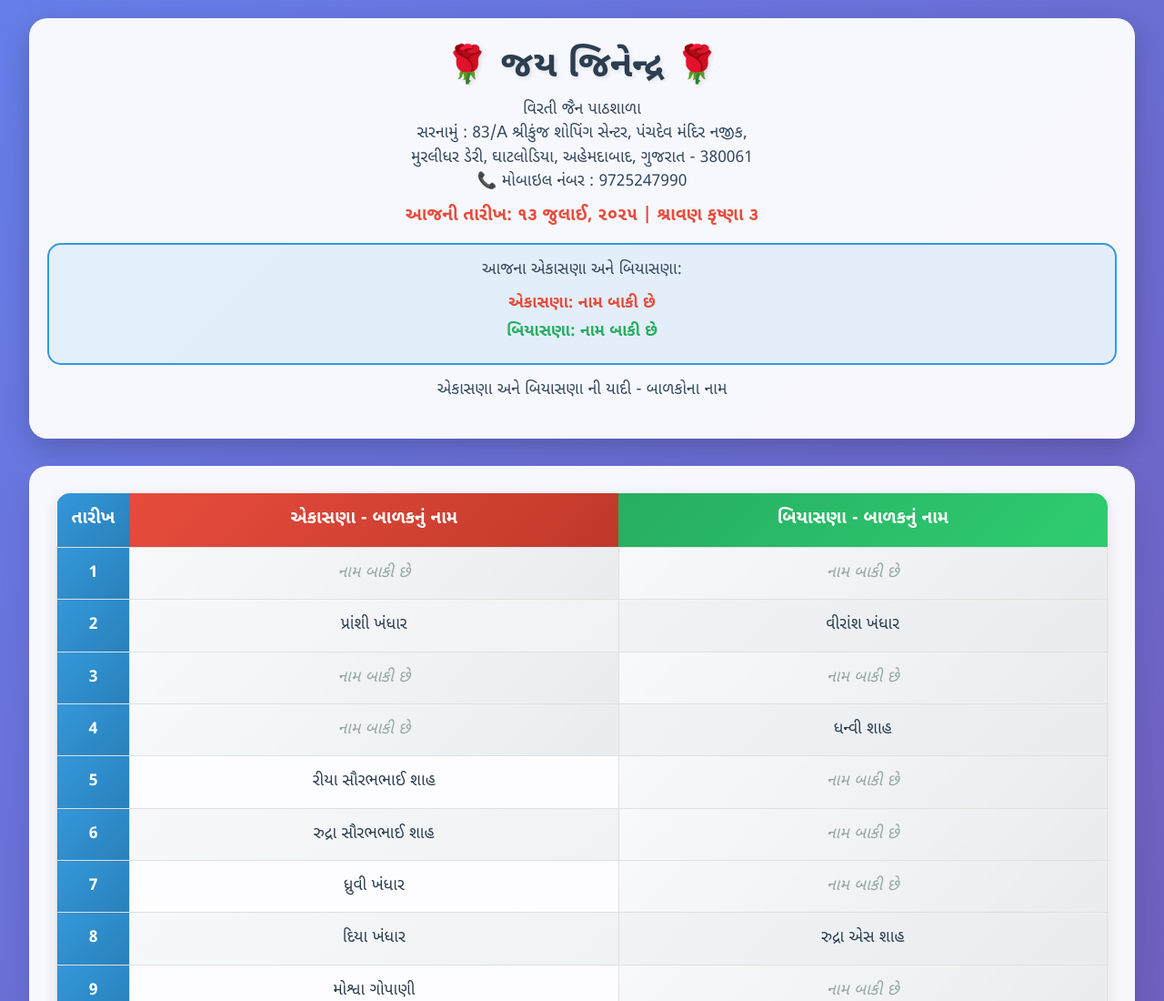
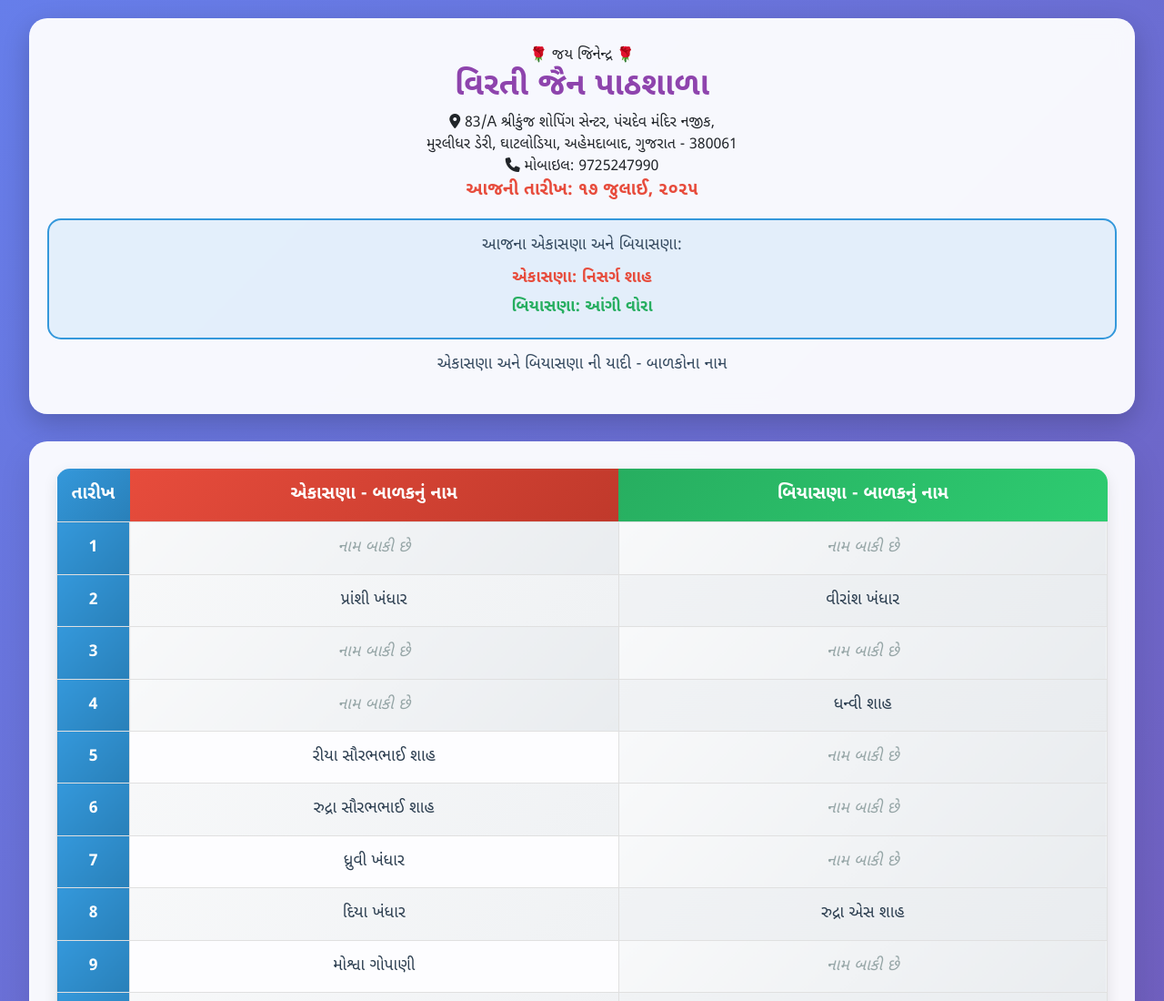
Before and after one commit to harshkothari12/EKASHANA, a plain HTML site: page index.html in a window 1280 px wide. Shown: the top 1100 px of the page at 91% size. Drawn offline with nearby package versions, Linux system fonts and the light colour scheme.

Commit message:
Update index.html

```diff
--- a/index.html
+++ b/index.html
@@ -266,6 +266,43 @@
             box-shadow: 0 8px 25px rgba(231, 76, 60, 0.4);
         }
 
+        /* Header alignment and style improvements */
+        .institution-name {
+            text-align: center;
+            font-size: 2.2rem;
+            font-weight: 700;
+            color: #8e44ad;
+            margin-bottom: 8px;
+            margin-top: 0;
+        }
+        .main-greeting {
+            text-align: center;
+            font-size: 2rem;
+            font-weight: 700;
+            color: #2c3e50;
+            margin-bottom: 10px;
+            margin-top: 0;
+        }
+        .header .address {
+            text-align: center;
+            font-size: 1.05rem;
+            font-weight: 500;
+            color: #34495e;
+            margin-bottom: 10px;
+            margin-top: 0;
+        }
+        @media (max-width: 768px) {
+            .institution-name {
+                font-size: 1.3rem;
+            }
+            .main-greeting {
+                font-size: 1.1rem;
+            }
+            .header .address {
+                font-size: 0.95rem;
+            }
+        }
+
         @media (max-width: 768px) {
             .header h1 {
                 font-size: 2rem;
@@ -347,15 +384,25 @@
 </head>
 <body>
     <div class="container">
-        <div class="header fade-in">
-            <h1>🌹 જય જિનેન્દ્ર 🌹</h1>
-            <p class="subtitle">
-                વિરતી જૈન પાઠશાળા<br>
-                સરનામું : 83/A શ્રીકુંજ શોપિંગ સેન્ટર, પંચદેવ મંદિર નજીક,<br>
-                મુરલીધર ડેરી, ઘાટલોડિયા, અહેમદાબાદ, ગુજરાત - 380061<br>
-                📞 મોબાઇલ નંબર : 9725247990
-            </p>
-            <p class="date-info">આજની તારીખ: ૧૩ જુલાઈ, ૨૦૨૫ | શ્રાવણ કૃષ્ણા ૩</p>
+        <div class="header fade-in glass-card">
+            <div class="header-top">
+                <span class="header-icon">🌹</span>
+                <span class="header-greeting">જય જિનેન્દ્ર</span>
+                <span class="header-icon">🌹</span>
+            </div>
+            <h2 class="institution-name">વિરતી જૈન પાઠશાળા</h2>
+            <div class="header-divider"></div>
+            <div class="header-details">
+                <div class="header-detail">
+                    <i class="fas fa-map-marker-alt"></i>
+                    <span>83/A શ્રીકુંજ શોપિંગ સેન્ટર, પંચદેવ મંદિર નજીક,<br>મુરલીધર ડેરી, ઘાટલોડિયા, અહેમદાબાદ, ગુજરાત - 380061</span>
+                </div>
+                <div class="header-detail">
+                    <i class="fas fa-phone"></i>
+                    <span>મોબાઇલ: 9725247990</span>
+                </div>
+            </div>
+            <p class="date-info" id="date-info"></p>
             <div class="today-info">
                 <p class="subtitle">આજના એકાસણા અને બિયાસણા:</p>
                 <p id="today-ekasana" class="today-name ekasana-today">એકાસણા: નામ બાકી છે</p>
@@ -502,6 +549,30 @@
             31: "દર્શ એસ શાહ"
         };
 
+        // Helper to convert English numbers to Gujarati
+        function toGujaratiNumber(num) {
+            const gujaratiDigits = ['૦','૧','૨','૩','૪','૫','૬','૭','૮','૯'];
+            return num.toString().split('').map(d => gujaratiDigits[parseInt(d, 10)] || d).join('');
+        }
+
+        // Helper to get Gujarati month name
+        function getGujaratiMonth(monthIndex) {
+            const months = [
+                'જાન્યુઆરી', 'ફેબ્રુઆરી', 'માર્ચ', 'એપ્રિલ', 'મે', 'જૂન',
+                'જુલાઈ', 'ઑગસ્ટ', 'સપ્ટેમ્બર', 'ઑક્ટોબર', 'નવેમ્બર', 'ડિસેમ્બર'
+            ];
+            return months[monthIndex];
+        }
+
+        // Set today's date in Gujarati
+        function setGujaratiDate() {
+            const today = new Date();
+            const day = toGujaratiNumber(today.getDate());
+            const month = getGujaratiMonth(today.getMonth());
+            const year = toGujaratiNumber(today.getFullYear());
+            document.getElementById('date-info').textContent = `આજની તારીખ: ${day} ${month}, ${year}`;
+        }
+
         // કમ્બાઈન્ડ ટેબલ બનાવવાનું function
         function createCombinedTable() {
             const tableBody = document.getElementById('table-body');
@@ -628,25 +699,37 @@
             document.getElementById('biasana-remaining').textContent = 31 - biasanaFilled;
         }
 
-        // આજની તારીખ માટે નામ બતાવવાનું function
+        // Show today's names based on today's date
         function showTodaysNames() {
-            const today = 13; // આજની તારીખ
-
-            const todayEkasana = ekasanaData[today];
-            const todayBiasana = biasanaData[today];
-
+            const today = new Date();
+            const day = today.getDate(); // 1-based
+            const todayEkasana = ekasanaData[day];
+            const todayBiasana = biasanaData[day];
             const ekasanaDisplay = (!todayEkasana || todayEkasana.trim() === '') ? 'નામ બાકી છે' : todayEkasana;
             const biasanaDisplay = (!todayBiasana || todayBiasana.trim() === '') ? 'નામ બાકી છે' : todayBiasana;
-
             document.getElementById('today-ekasana').textContent = `એકાસણા: ${ekasanaDisplay}`;
             document.getElementById('today-biasana').textContent = `બિયાસણા: ${biasanaDisplay}`;
         }
 
+        // તારીખ બતાવવાનું function
+        function setDateInfo() {
+            const today = new Date();
+            const day = today.getDate();
+            const month = today.toLocaleString('gu', { month: 'numeric' });
+            const year = today.getFullYear();
+            const dayOfWeek = today.toLocaleString('gu', { weekday: 'numeric' });
+
+            const dateInfoElement = document.getElementById('date-info');
+            dateInfoElement.textContent = `આજની તારીખ: ${day} ${month}, ${year} | શ્રાવણ કૃષ્ણા ${dayOfWeek}`;
+        }
+
         // પેજ લોડ થતા જ ટેબલ બનાવો
         document.addEventListener('DOMContentLoaded', function() {
+            setGujaratiDate();
             createCombinedTable();
             calculateStats();
             showTodaysNames();
+            setDateInfo(); // તારીખ બતાવવાનું
         });
     </script>
 </body>
```
